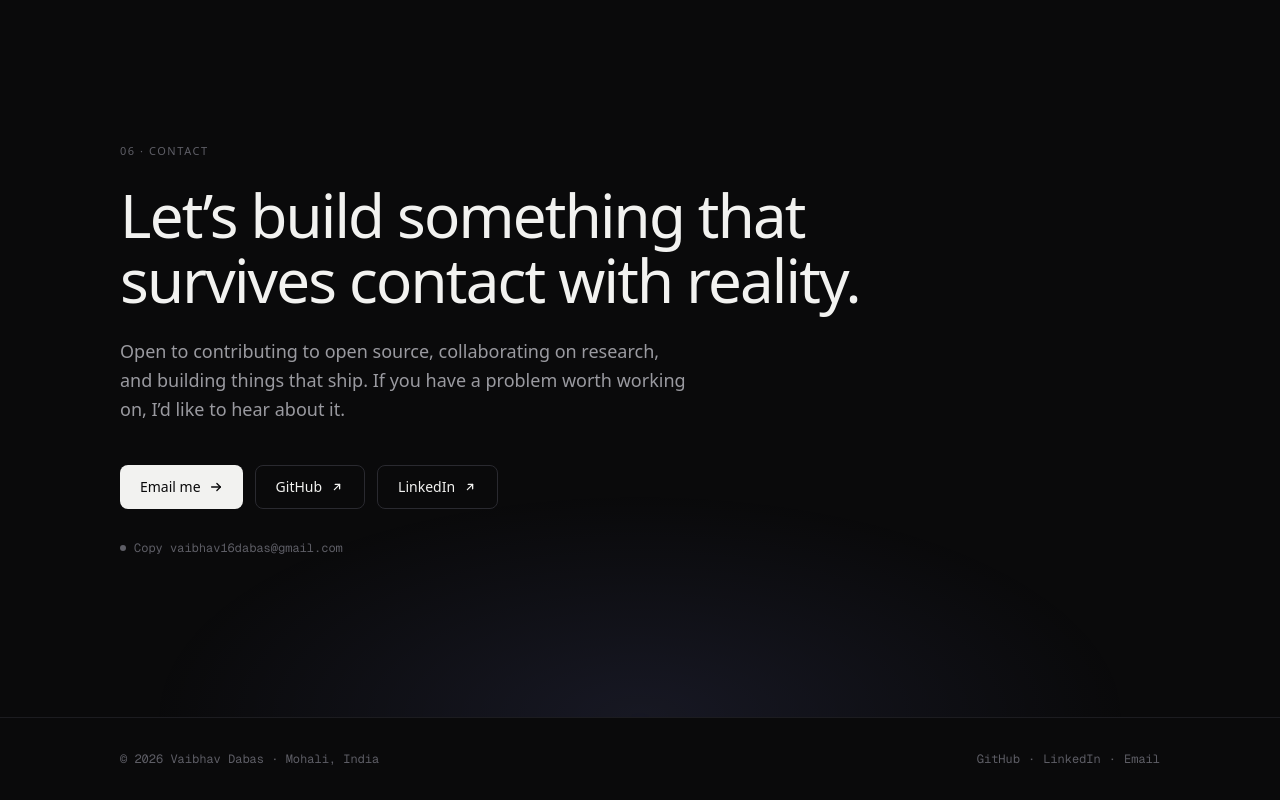
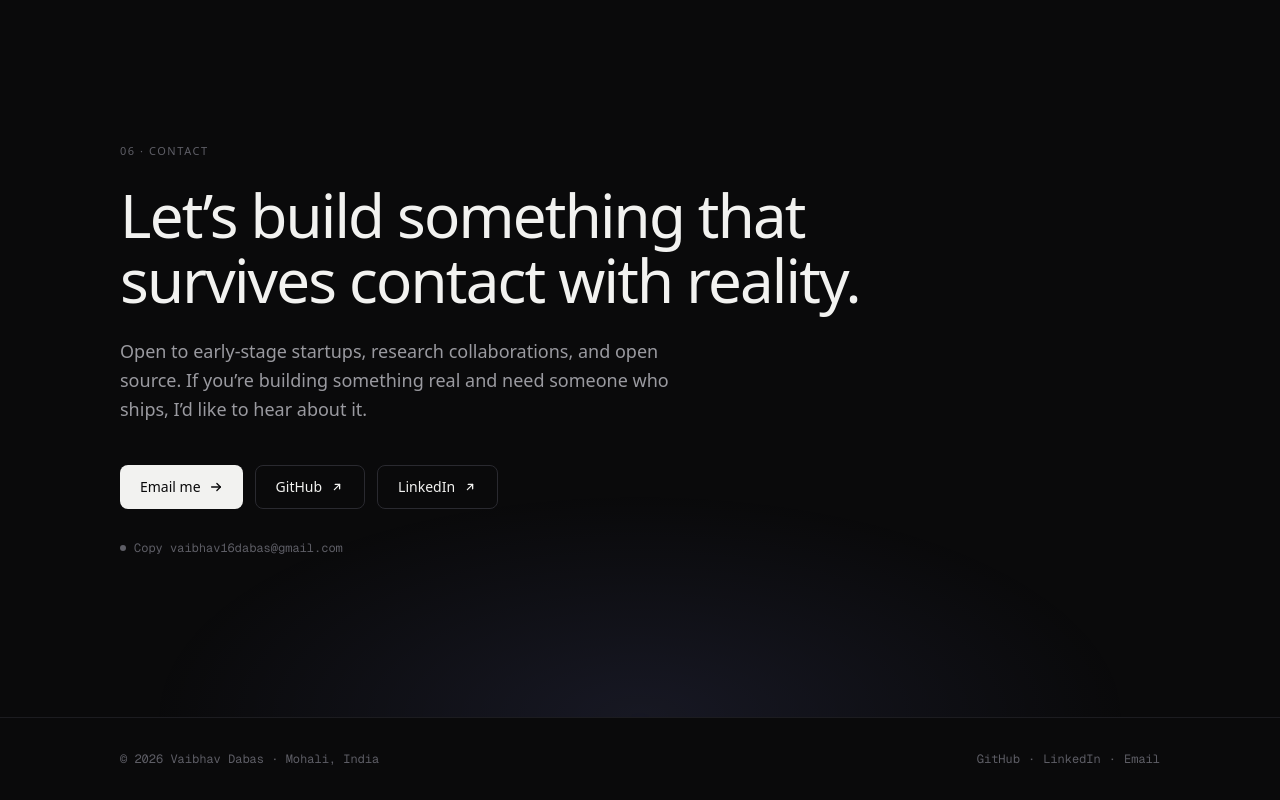
Before and after one commit to vaibhavdabas16/portfolio, a Next.js app: page / in a window 1280 px wide. Shown: the part 6428-7228 px from the top of the page. Built offline with nearby package versions, Linux system fonts and the light colour scheme.

Commit message:
content: contact line names startups first

```diff
--- a/src/components/Contact.tsx
+++ b/src/components/Contact.tsx
@@ -26,9 +26,9 @@ export default function Contact() {
           style={{ "--d": "120ms" } as React.CSSProperties}
           className="mt-6 max-w-xl text-base leading-relaxed text-text-secondary md:text-lg"
         >
-          Open to contributing to open source, collaborating on research, and
-          building things that ship. If you have a problem worth working on,
-          I&rsquo;d like to hear about it.
+          Open to early-stage startups, research collaborations, and open
+          source. If you&rsquo;re building something real and need someone who
+          ships, I&rsquo;d like to hear about it.
         </p>
 
         <div
```
